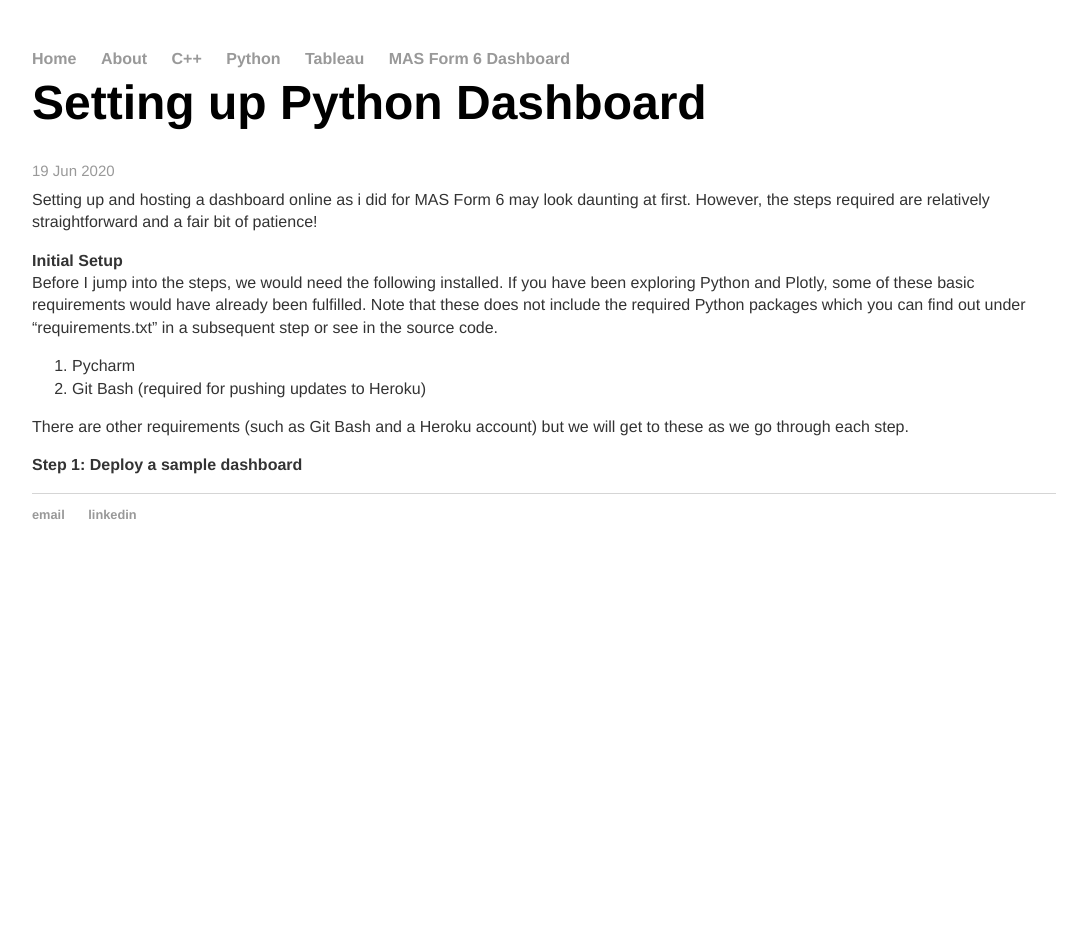
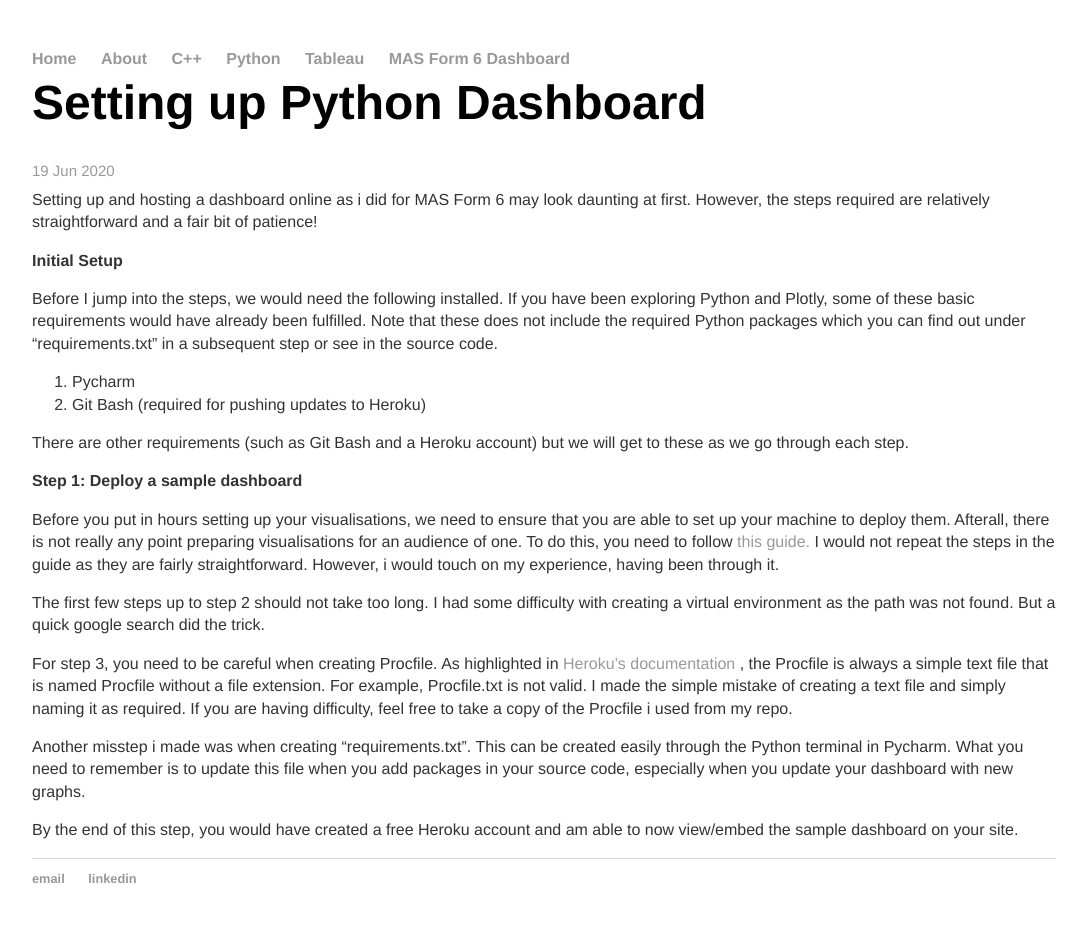
Before and after one commit to cchanzl/Lock-Screen, a Jekyll site: the page built from _posts/2020-06-19-Setting-up-Python-dashboard.md, in a window 1280 px wide. Shown: the whole page, without its empty margins (96-1183 px from the left). Built offline with Jekyll 4.4.1, drawn with Linux system fonts in a browser that asks for light colours; before the commit the page ends 900 px from its top, so only the background shows below that.

Commit message:
Update 2020-06-19-Setting-up-Python-dashboard.md

```diff
--- a/_posts/2020-06-19-Setting-up-Python-dashboard.md
+++ b/_posts/2020-06-19-Setting-up-Python-dashboard.md
@@ -9,6 +9,7 @@ Setting up and hosting a dashboard online as i did for MAS Form 6 may look daunt
 
 <b> Initial Setup </b>
 <br>
+
 Before I jump into the steps, we would need the following installed. If you have been exploring Python and Plotly, some of these basic requirements would have already been fulfilled. Note that these does not include the required Python packages which you can find out under "requirements.txt" in a subsequent step or see in the source code.
 <ol>
   <li>
@@ -23,3 +24,13 @@ There are other requirements (such as Git Bash and a Heroku account) but we will
 
 <b> Step 1: Deploy a sample dashboard </b>
 <br>
+
+Before you put in hours setting up your visualisations, we need to ensure that you are able to set up your machine to deploy them. Afterall, there is not really any point preparing visualisations for an audience of one. To do this, you need to follow <a href="https://dash.plotly.com/deployment"> this guide. </a> I would not repeat the steps in the guide as they are fairly straightforward. However, i would touch on my experience, having been through it.
+
+The first few steps up to step 2 should not take too long. I had some difficulty with creating a virtual environment as the path was not found. But a quick google search did the trick.
+
+For step 3, you need to be careful when creating Procfile. As highlighted in <a href="https://devcenter.heroku.com/articles/procfile"> Heroku's documentation </a>, the Procfile is always a simple text file that is named Procfile without a file extension. For example, Procfile.txt is not valid. I made the simple mistake of creating a text file and simply naming it as required. If you are having difficulty, feel free to take a copy of the Procfile i used from my repo.
+
+Another misstep i made was when creating "requirements.txt". This can be created easily through the Python terminal in Pycharm. What you need to remember is to update this file when you add packages in your source code, especially when you update your dashboard with new graphs.
+
+By the end of this step, you would have created a free Heroku account and am able to now view/embed the sample dashboard on your site.
```
